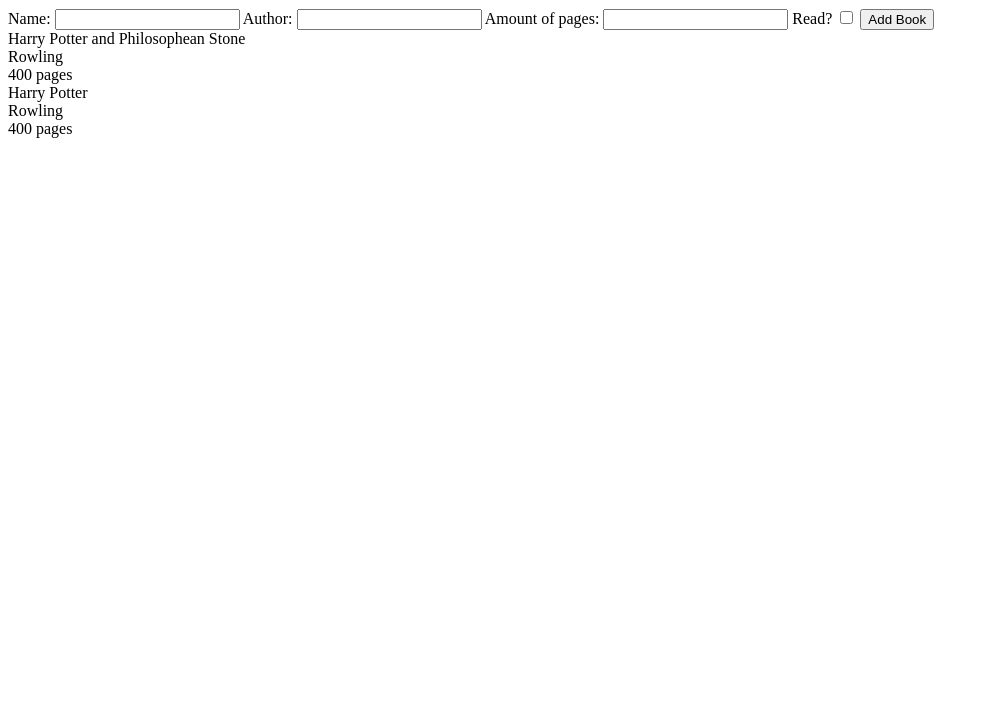
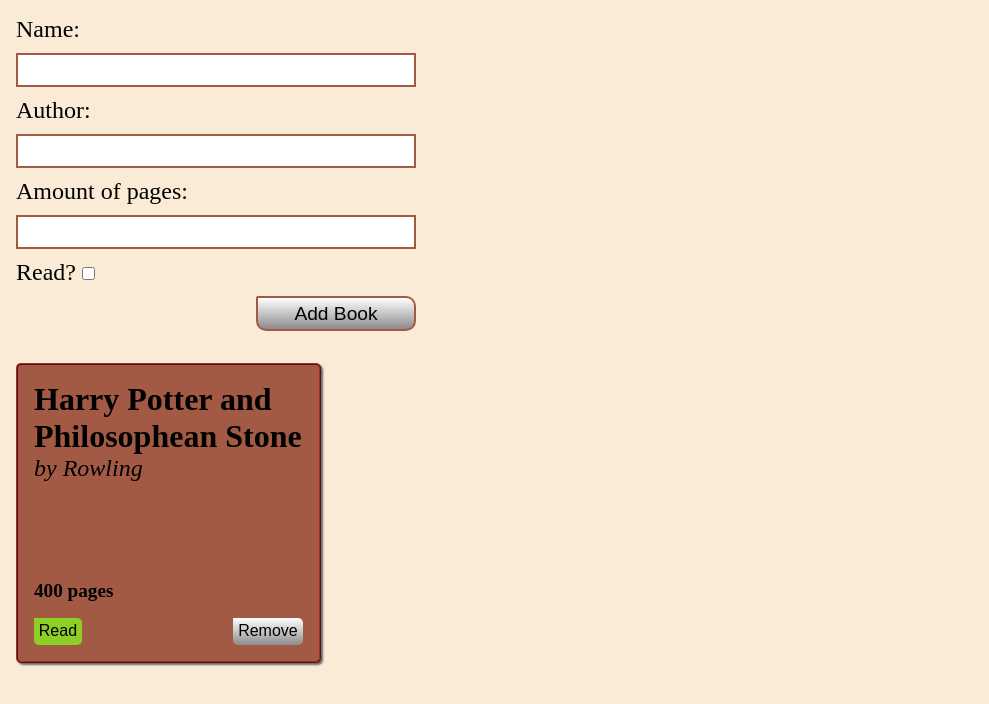
Before and after one commit to IMayHeMI/Project-Library, a plain HTML site: page index.html in a window 1280 px wide. Shown: the whole page, without its empty margins (0-989 px from the left). Drawn offline with Linux system fonts and the light colour scheme.

Commit message:
Read and Remove buttons

```diff
--- a/index.html
+++ b/index.html
@@ -31,12 +31,11 @@
             <div class="name">Harry Potter and Philosophean Stone</div>
             <div class="author">Rowling</div>
             <div class="pagesAmount">400 pages</div>
-        </div>
+            <div class="buttons">
+                <button class="readButton">Read</button>
+                <button class="removeButton">Remove</button>
+            </div>
 
-        <div class="book">
-            <div class="name">Harry Potter</div>
-            <div class="author">Rowling</div>
-            <div class="pagesAmount">400 pages</div>
         </div>
     </div>
 </body>
--- a/styles.css
+++ b/styles.css
@@ -0,0 +1,123 @@
+* {
+    padding: 0;
+    margin: 0;
+}
+
+html,
+body {
+    height: 100%;
+    background-color: antiquewhite;
+}
+
+form {
+    display: flex;
+    flex-direction: column;
+    gap: 10px;
+    width: 400px;
+    padding: 1em;
+}
+
+label {
+    font-size: 1.5rem;
+}
+
+#name,
+#author,
+#pages {
+    height: 20px;
+    font-size: 1.3rem;
+    padding: 5px;
+    border: 2px solid rgb(162, 90, 68);
+
+}
+
+#name:focus,
+#author:focus,
+#pages:focus {
+    outline: 2px solid brown;
+}
+
+#addBookButton {
+    width: 40%;
+    height: 2.2rem;
+    font-size: 1.2rem;
+    border-radius: 2px 10px 10px 10px;
+    align-self: flex-end;
+    border: 2px solid rgb(162, 90, 68);
+    background:linear-gradient(white, rgb(141, 140, 140));
+}
+
+#addBookButton:hover {
+    cursor: pointer;
+    box-shadow: 2px 2px 2px gray;
+}
+
+.container {
+    display: grid;
+    grid-template-columns: repeat(auto-fill, minmax(300px, 1fr));
+    grid-auto-rows: 300px;
+    gap: 10px;
+    margin: 1em;
+}
+
+.book {
+    background-color: rgb(162, 90, 68);
+    padding: 1em;
+    border: 2px ridge brown;
+    display: flex;
+    flex-direction: column;
+    border-radius: 5px;
+    box-shadow: 2px 2px 2px dimgray;
+}
+
+.name {
+    font-size: 2rem;
+    font-weight: bold;
+}
+
+.author {
+    font-size: 1.5rem;
+    font-style: italic;
+}
+
+.author::before {
+    content: "by ";
+}
+
+.pagesAmount {
+    font-size: 1.2rem;
+    font-weight: bold;
+    margin-top: auto;
+}
+
+.buttons {
+    display: flex;
+    justify-content: space-between;
+    margin-top: 1rem;
+}
+
+.removeButton {
+    padding: 0.3rem;
+    font-size: 1rem;
+    border-radius: 0px 5px 5px 5px;
+    border: none;
+    background: linear-gradient(white, rgb(141, 140, 140));;
+}
+
+.removeButton:hover {
+    cursor: pointer;
+    box-shadow: 2px 2px 2px black;
+}
+
+.readButton {
+    padding: 0.3rem;
+    font-size: 1rem;
+    border-radius: 0px 5px 5px 5px;
+    border: none;
+    background-color: rgb(140, 208, 38);
+}
+
+.readButton:hover {
+    cursor: pointer;
+    box-shadow: 2px 2px 2px black;
+}
```
